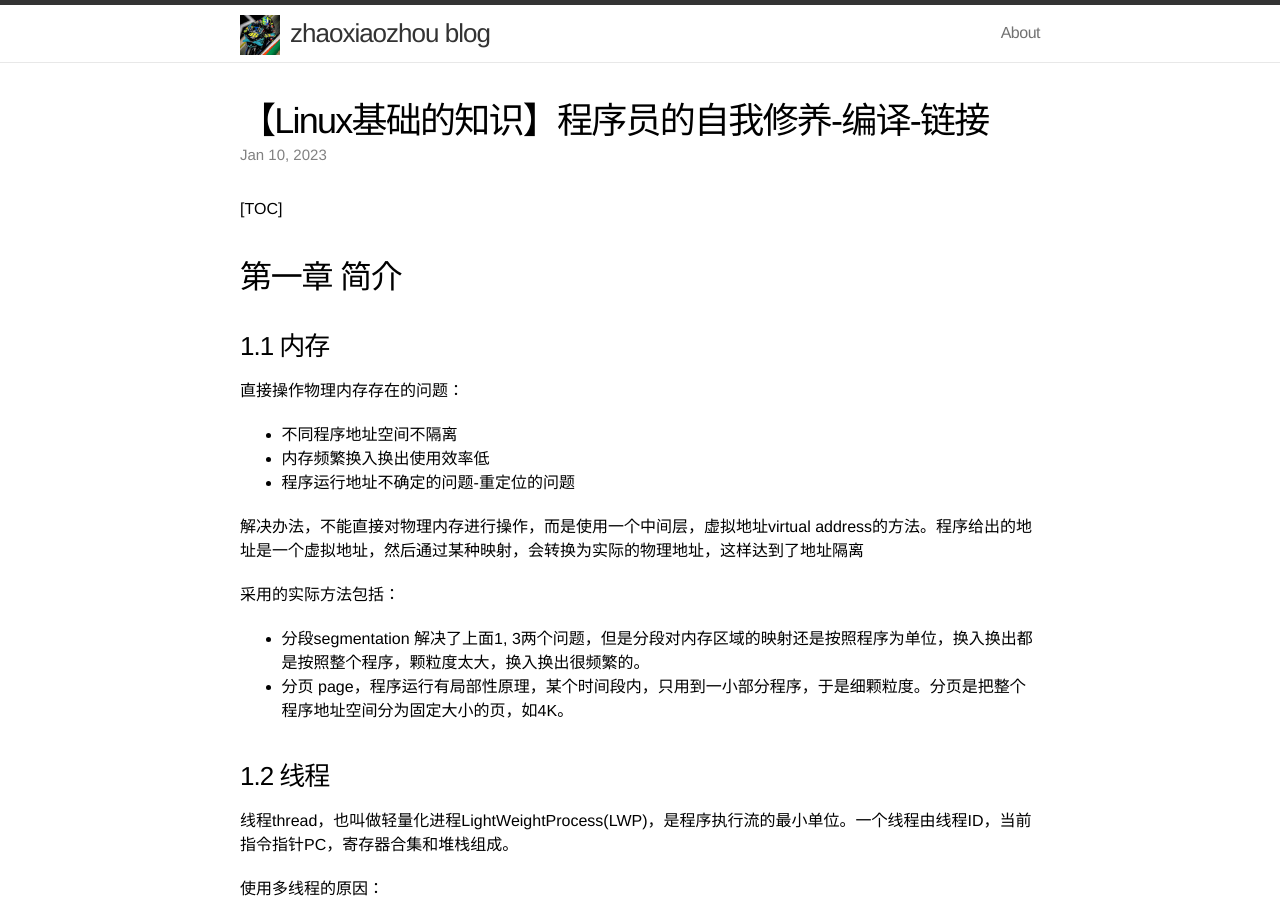
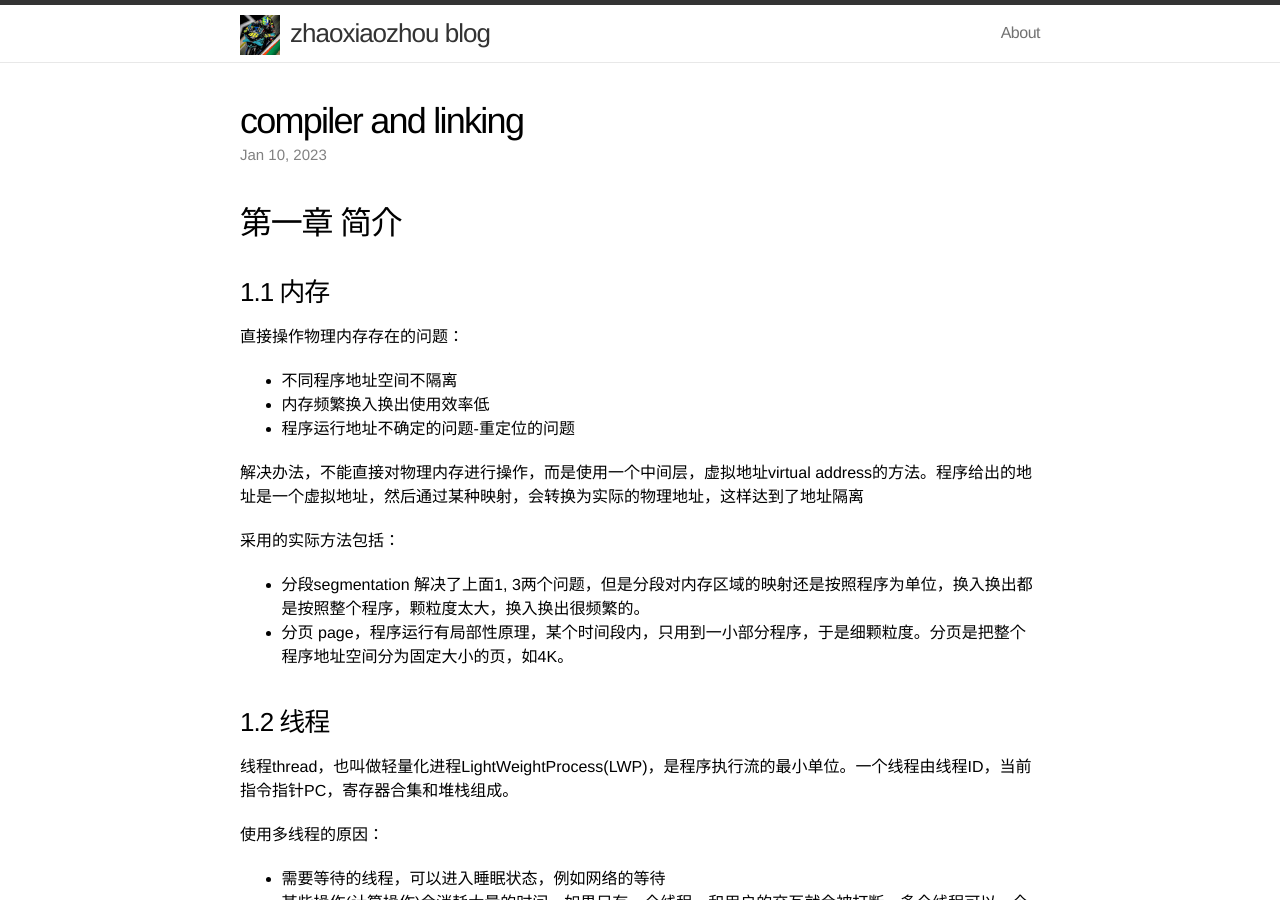
Before and after one commit to zhaoxiaozhou/zhaoxiaozhou.github.io, a Jekyll site: the page built from _posts/2023-01-08-compiler-and-linking.md, in a window 1280 px wide and 900 px high. Built offline with Jekyll 4.4.1, drawn with Linux system fonts in a browser that asks for light colours.

Commit message:
fix the article format

```diff
--- a/_posts/2023-01-08-程序员的自我修养链接装载库.md
+++ b/_posts/2023-01-08-compiler-and-linking.md
@@ -1,13 +1,11 @@
 ---
 layout: post
-title: 【Linux基础的知识】程序员的自我修养-编译-链接
-excerpt: "【Linux基础的知识】程序员的自我修养-编译-链接"
+title: compiler and linking
+excerpt: "a book note for program compiler,linking"
 date: 2023-01-10 19:35:05
-tags: ['Linux']
+tags: ['compiler']
 category: learning
 ---
-
-[TOC]
 
 ## 第一章 简介
 
```
